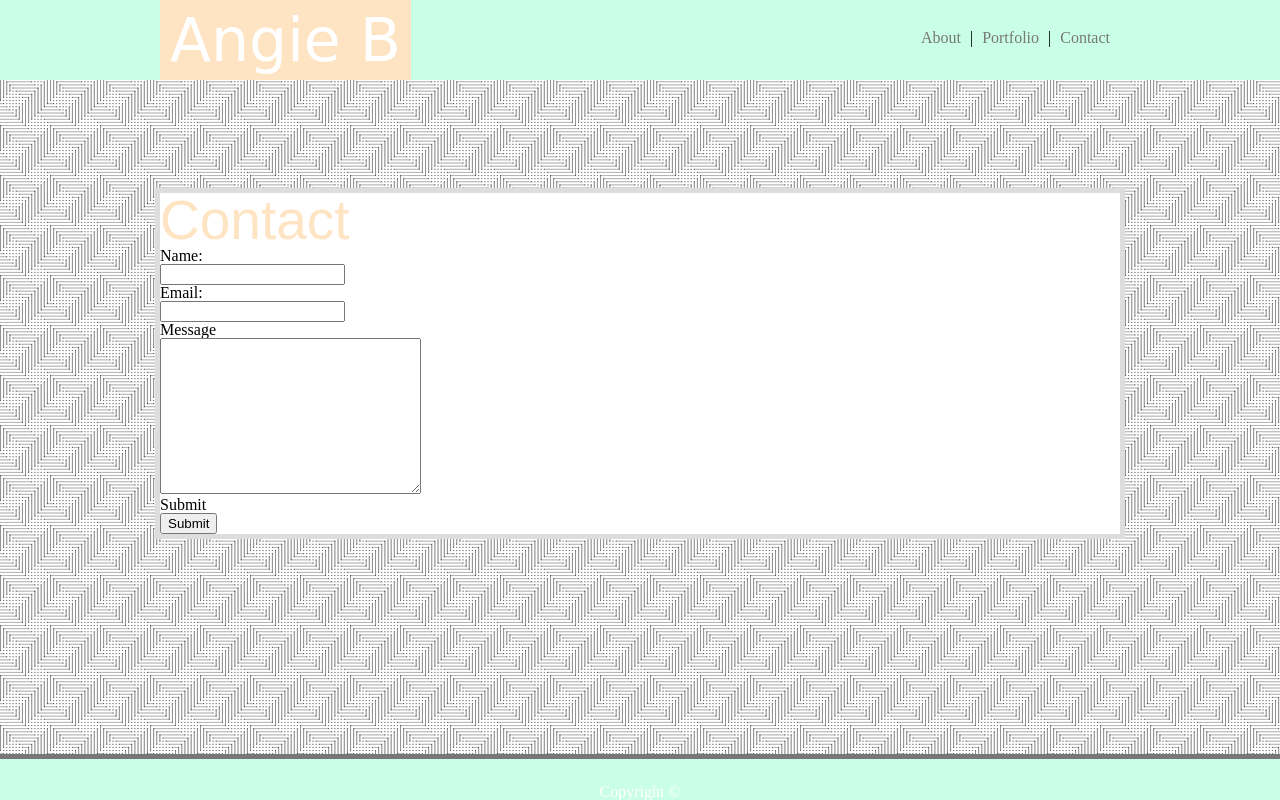
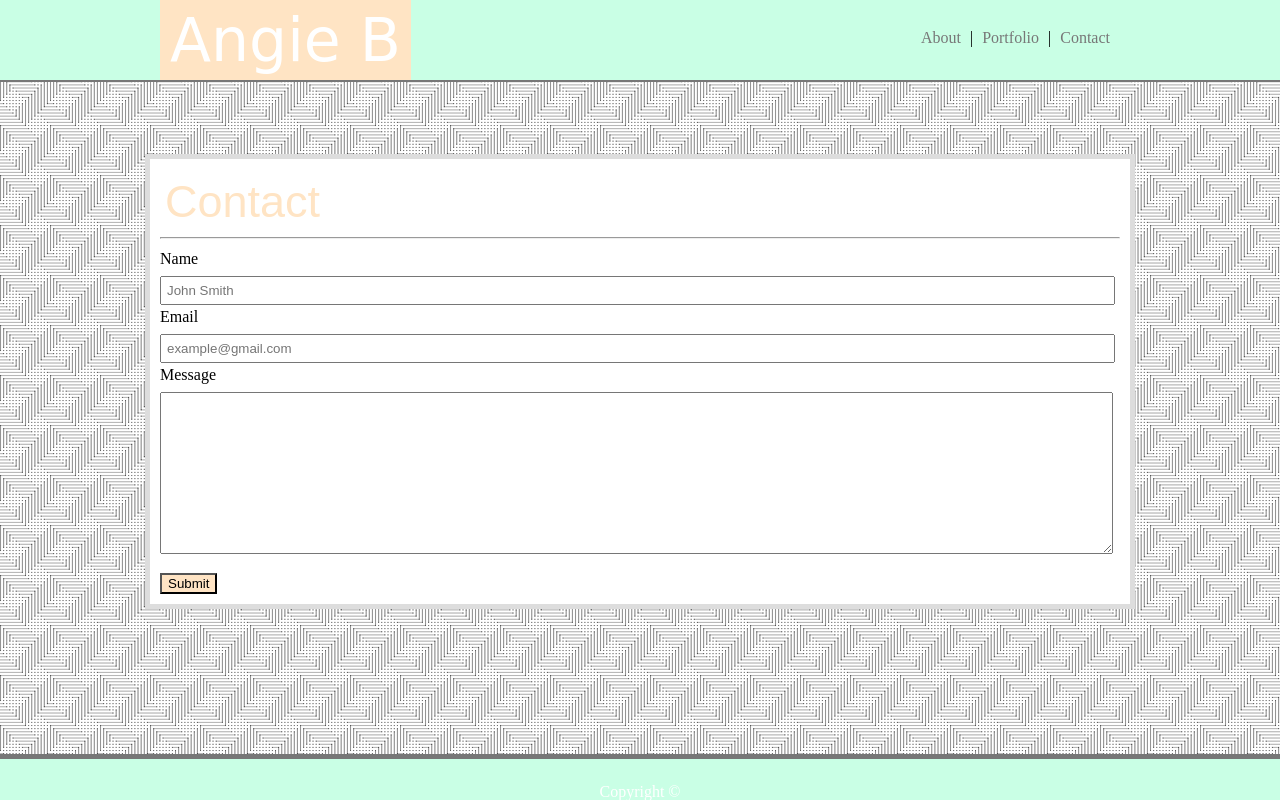
Before and after one commit to angela-banks/Homework-1, a plain HTML site: page contact.html in a window 1280 px wide. Drawn offline with Linux system fonts and the light colour scheme.

Commit message:
corrections

```diff
--- a/assets/css/style.css
+++ b/assets/css/style.css
@@ -2,7 +2,8 @@ header{
     grid-area: header;
     width: 100%;
     height: 80px;
-    background-color: #c9ffe5
+    background-color: #c9ffe5;
+    border-bottom: #777777 2px solid;
 }
 
 nav{
@@ -36,8 +37,10 @@ h1{
 
 h2{
     font-family: 'Abel', sans-serif;
-    font-size: 55px;
+    font-size: 45px;
     color: bisque;
+    padding: 5px;
+    margin-top: 5px;
 }
 
 h3{
@@ -51,19 +54,27 @@ h3{
     background-color:bisque;
 }
 
+/* About Me */
+
 main{
     grid-area: main;
     position: relative;
     width: 960px;
     margin: auto;
+    padding: 10px;
     background-color: white;
     border: #dddddd 5px solid;
 }
 
-.culture{
+#culture{
+    position: relative;
+    float: left;
     width: 200px;
     height: 150px;
+    padding: 5px;
 }
+
+/* Portfolio */
 
 .Images{
     width: 200px;
@@ -77,6 +88,22 @@ div{
     text-align: center;
 }
 
+/* Contact */
+
+#submit{
+    background-color: bisque;
+}
+
+#name{
+    width: 98%;
+    padding: 5px;
+    margin-top: 5px;
+}
+
+label{
+    line-height: 1.5;
+}
+/* Footer */
 footer{
     grid-area: footer;
     bottom: 0px;
--- a/contact.html
+++ b/contact.html
@@ -28,15 +28,16 @@
     </header>
     <main>
             <h2>Contact</h2>
+            <hr>
             <form>
-                <label for= "name">Name:</label> <br>
-                    <input type="text" name="name" id="name"><br>
-                <label for= "email">Email:</label> <br>
-                    <input type="text" name="name" id="email"><br>
-                <label for="message">Message</label> <br>
-                    <textarea name="message" id="message" cols="30" rows="10"></textarea><br>
-                    Submit <br>
-                    <input type="Submit" value="Submit"><br>
+                <label for= "name"> Name </label> <br>
+                    <input placeholder="John Smith" type="text" name="name" id="name"><br>
+                <label for= "email"> Email </label> <br>
+                    <input placeholder="example@gmail.com" type="text" name="name" id="name"><br>
+                <label for="message"> Message </label> <br>
+                    <textarea name="message" id="name" cols="30" rows="10"></textarea><br>
+                    <br>
+                    <input id="submit" type="Submit" value="Submit"><br>
 
             </form>
     </main>
```
Also changed, not shown: index.html (+19 -0 lines).
